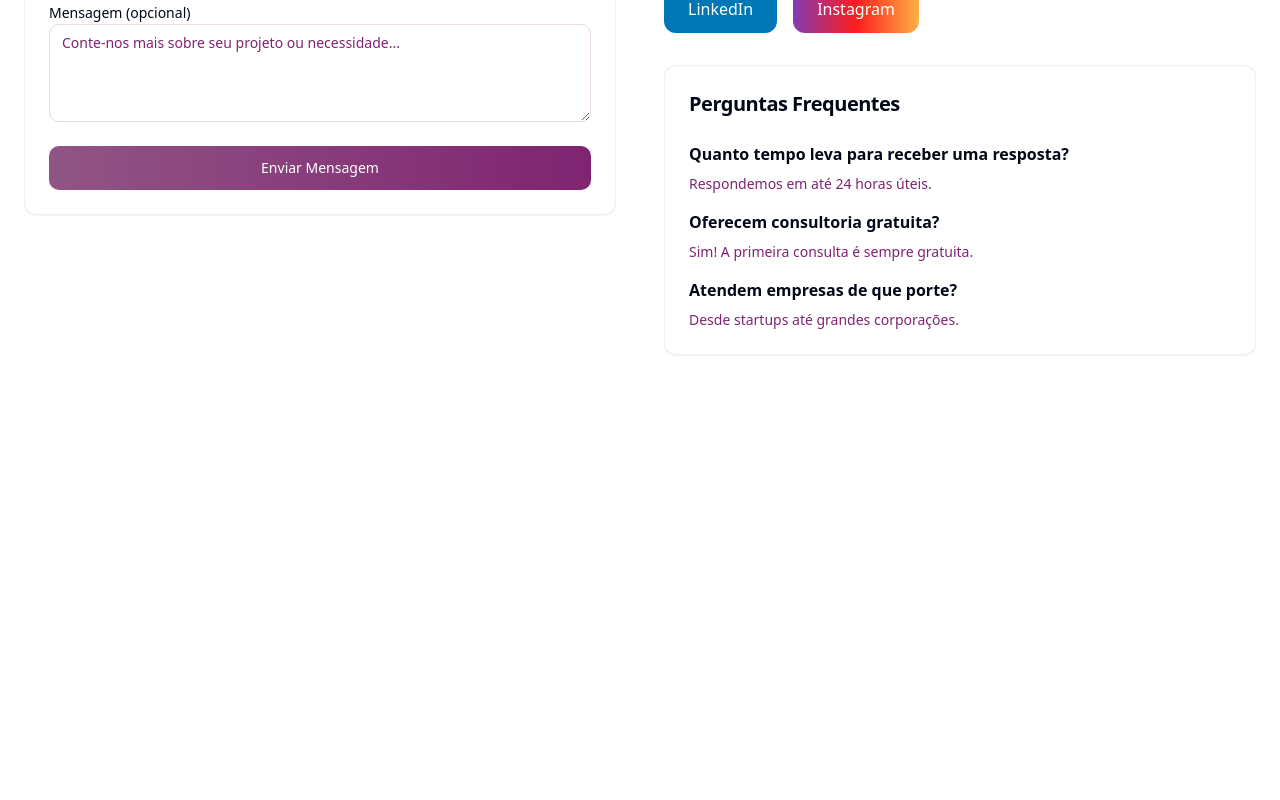
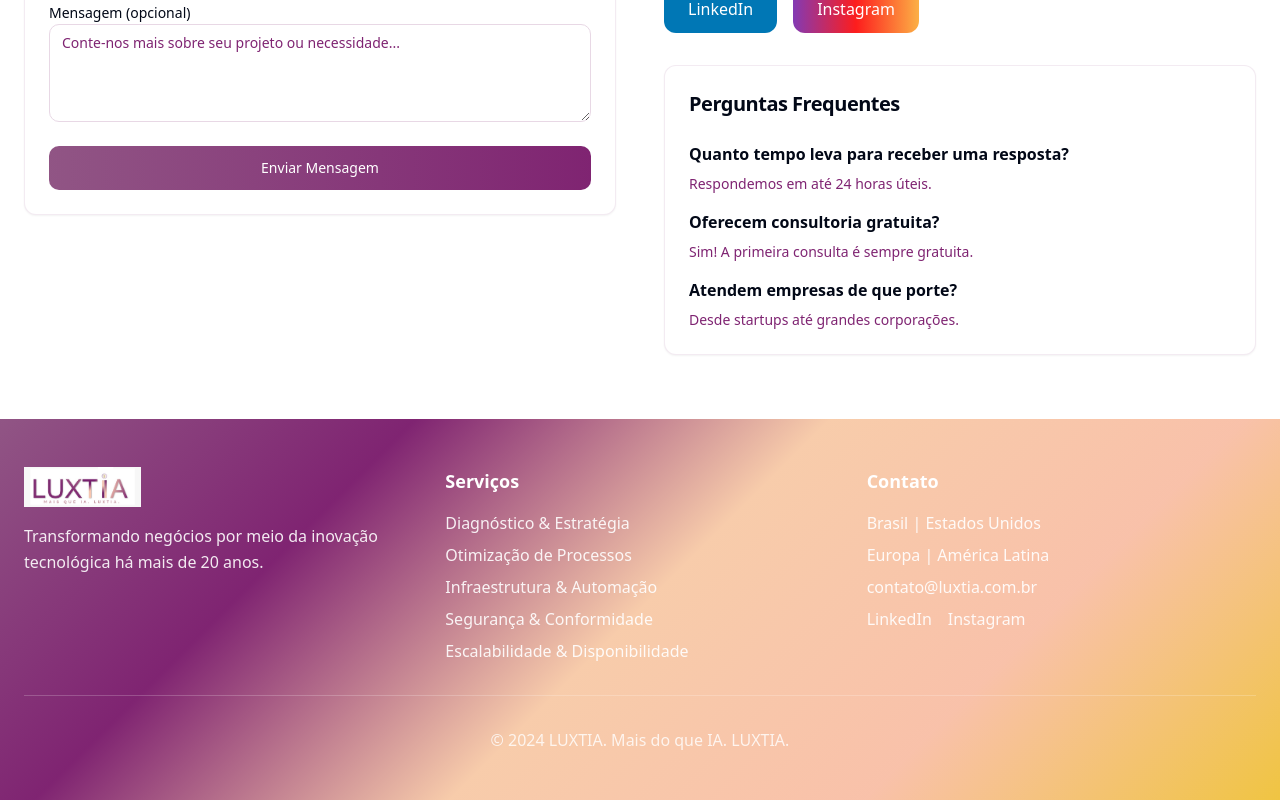
Before and after one commit to danielloiola/luxtia-ai-transform, a React (Vite) app: page /contato in a window 1280 px wide. Shown: the part 799-1599 px from the top of the page. Before the commit the page ends 1218 px from the top, so only its background shows below. Built offline with nearby package versions, Linux system fonts and the light colour scheme.

Commit message:
Fix: Update footer and add service links

```diff
--- a/src/components/Footer.tsx
+++ b/src/components/Footer.tsx
@@ -1,3 +1,5 @@
+import { Link } from "react-router-dom";
+
 const Footer = () => {
   return (
     <footer className="py-12 text-white" style={{background: 'var(--gradient-gold)'}}>
@@ -19,10 +21,46 @@ const Footer = () => {
           <div>
             <h4 className="font-semibold text-lg mb-4">Serviços</h4>
             <ul className="space-y-2 text-white/90">
-              <li>Diagnóstico & Estratégia</li>
-              <li>Otimização de Processos</li>
-              <li>Infraestrutura & Automação</li>
-              <li>Segurança & Conformidade</li>
+              <li>
+                <Link
+                  to="/servicos/diagnostico-estrategia"
+                  className="hover:text-white transition-colors"
+                >
+                  Diagnóstico & Estratégia
+                </Link>
+              </li>
+              <li>
+                <Link
+                  to="/servicos/otimizacao-processos"
+                  className="hover:text-white transition-colors"
+                >
+                  Otimização de Processos
+                </Link>
+              </li>
+              <li>
+                <Link
+                  to="/servicos/infraestrutura-automacao"
+                  className="hover:text-white transition-colors"
+                >
+                  Infraestrutura & Automação
+                </Link>
+              </li>
+              <li>
+                <Link
+                  to="/servicos/seguranca-conformidade"
+                  className="hover:text-white transition-colors"
+                >
+                  Segurança & Conformidade
+                </Link>
+              </li>
+              <li>
+                <Link
+                  to="/servicos/escalabilidade-disponibilidade"
+                  className="hover:text-white transition-colors"
+                >
+                  Escalabilidade & Disponibilidade
+                </Link>
+              </li>
             </ul>
           </div>
 
--- a/src/pages/Contato.tsx
+++ b/src/pages/Contato.tsx
@@ -7,6 +7,7 @@ import { Label } from "@/components/ui/label";
 import { useToast } from "@/hooks/use-toast";
 import { Mail, Phone, MapPin, Clock } from "lucide-react";
 import Header from "@/components/Header";
+import Footer from "@/components/Footer";
 
 const Contato = () => {
   const { toast } = useToast();
@@ -268,6 +269,7 @@ const Contato = () => {
           </div>
         </div>
       </div>
+      <Footer />
     </div>
   );
 };
```
